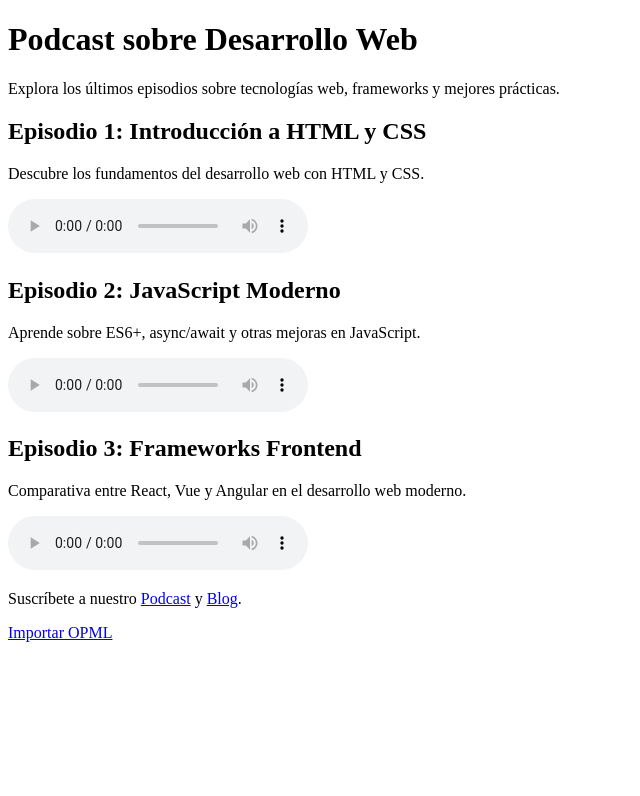
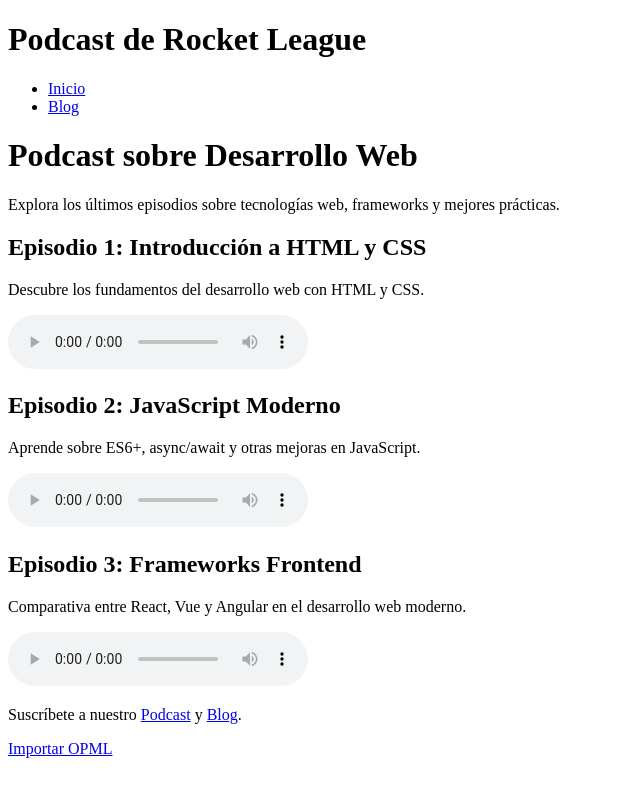
Before and after one commit to Joselu83/a5-a3-joseluismateossantana, a plain HTML site: page web-rss/podcast/index.html in a window 1280 px wide. Shown: the whole page, without its empty margins (0-640 px from the left). Drawn offline with Linux system fonts and the light colour scheme.

Commit message:
Corrección rutas incio + encabezado html podcast

```diff
--- a/web-rss/podcast/index.html
+++ b/web-rss/podcast/index.html
@@ -30,6 +30,15 @@
     <link rel="stylesheet" href="../css/styles.css" />
   </head>
   <body>
+    <header>
+      <h1>Podcast de Rocket League</h1>
+      <nav>
+        <ul>
+          <li><a href="../../index.html">Inicio</a></li>
+          <li><a href="../blog/index.html">Blog</a></li>
+        </ul>
+      </nav>
+    </header>
     <h1>Podcast sobre Desarrollo Web</h1>
     <p>
       Explora los últimos episodios sobre tecnologías web, frameworks y mejores
```
Also changed, not shown: web-rss/blog/index.html (+1 -1 lines), web-rss/blog/posts/post1.html (+1 -1 lines), web-rss/blog/posts/post2.html (+1 -1 lines), web-rss/blog/posts/post3.html (+1 -1 lines).
